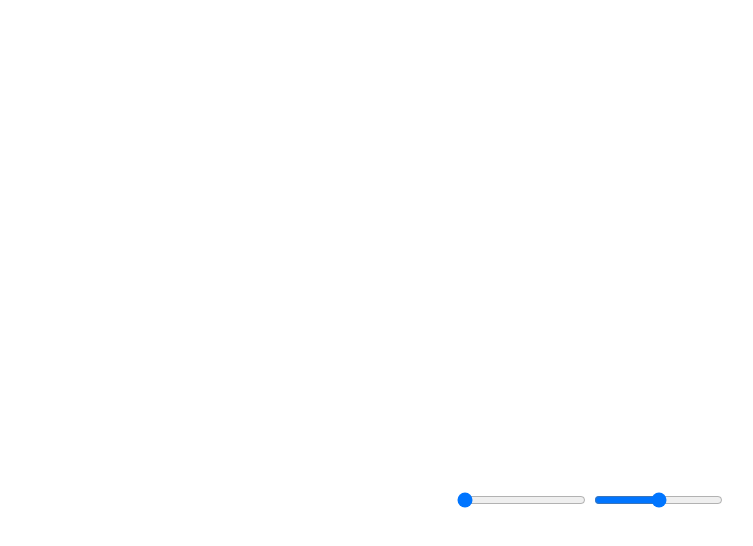
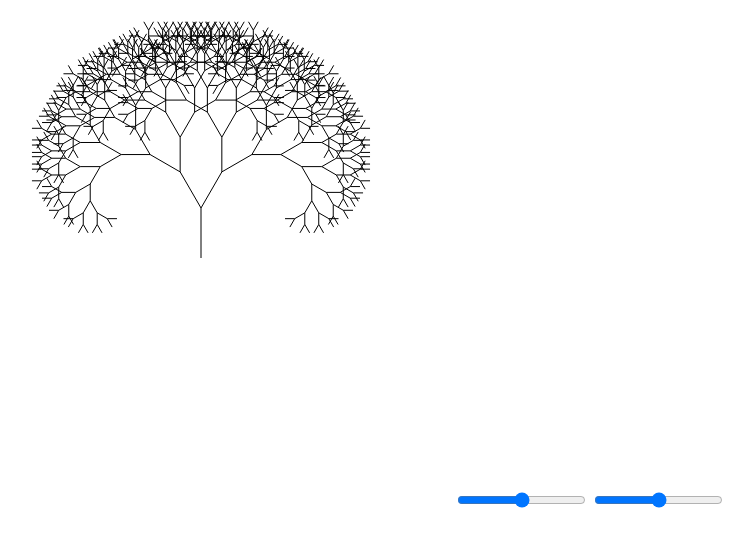
Before and after one commit to MarcosGTS/fractal-visualizer, a plain HTML site: page index.html in a window 1280 px wide. Shown: the whole page, without its empty margins (57-810 px from the left). Drawn offline with Linux system fonts and the light colour scheme.

Commit message:
fix orientation bugs

```diff
--- a/index.html
+++ b/index.html
@@ -9,7 +9,7 @@
 </head>
 <body>
     <canvas id="canvas"></canvas>
-    <input type="range" min="0" max="100" step="1" value="0" id="tree-direction">
+    <input type="range" min="-50" max="50" step="1" value="0" id="tree-direction">
     <input type="range" min="0" max="100" step="1" value="50"id="branches-spread">
 </body>
 </html>
--- a/script.js
+++ b/script.js
@@ -1,16 +1,35 @@
 class Tree {
 
-    constructor(position, height, brach_length, orientation, spread_degree) {
+    constructor(position, height, brach_length,
+                orientation, spread_degree) {
         this.orientation = orientation
         this.position = position
         this.height = height
+
+
+        // changeble parameters
         this.brach_length = brach_length
         this.spread_degree = spread_degree
+        this.spread_factor = 2
 
         this.branches = []
     }
 
-    grow(number_branches) {
+    create(inital_orientation, orientation) {
+        const new_orientation = inital_orientation
+
+        const new_x = position[0] + branch_length * Math.cos(new_orientation)
+        const new_y = position[1] + branch_length * Math.sin(new_orientation)
+        const new_position = [new_x, new_y]
+
+        let new_branch = new Tree(new_position, height - 1, branch_length / 1.2, new_orientation, this.spread_degree)
+
+        this.branches.push(new_branch)
+
+        new_branch.grow(this.spread_factor, orientation)
+    }
+
+    grow(number_branches, orienation) {
         // Will initialize the tree structure
         const position = this.position
         const height = this.height
@@ -19,10 +38,13 @@ class Tree {
 
         if (height <= 0) return
 
-        for (let i = 1; i <= number_branches; i++) {
+        const half = Math.floor(number_branches/2)
 
-            let new_orientation = this.orientation - spread_degree * Math.ceil(i/2)
-            if (i % 2 == 0) new_orientation = this.orientation + spread_degree * Math.ceil(i/2)
+        for (let i = -half; i <= half; i++) {
+
+            if (number_branches % 2 == 0 && i == 0) continue
+
+            const new_orientation = this.orientation + spread_degree * i + orienation
 
             const new_x = position[0] + branch_length * Math.cos(new_orientation)
             const new_y = position[1] + branch_length * Math.sin(new_orientation)
@@ -34,7 +56,7 @@ class Tree {
         }
 
         for (let branch of this.branches) {
-            branch.grow(number_branches)
+            branch.grow(this.spread_factor, orienation)
         }
 
     }
@@ -84,12 +106,20 @@ for (let slider of sliders) {
 }
 
 function updateTree () {
-    const direction_value = 2*Math.PI * Number(direction_slider.value)/100
+    const direction_value = Math.PI * Number(direction_slider.value) / 100
     const spread_value = Math.PI/3 * Number(spread_slider.value)/100
 
     console.log(direction_value, spread_value)
 
-    new_tree = new Tree([250, 250], 3, 50, direction_value, spread_value)
-    new_tree.grow(4)
+    new_tree = new Tree(
+        position = [250, 250],
+        height = 10,
+        branch_length = 50,
+        orientation = direction_value,
+        spread_degree = spread_value)
+
+    new_tree.create(Math.PI * 3/2, direction_value)
     Render(context, new_tree.get_tree_points())
 }
+
+updateTree()
```
